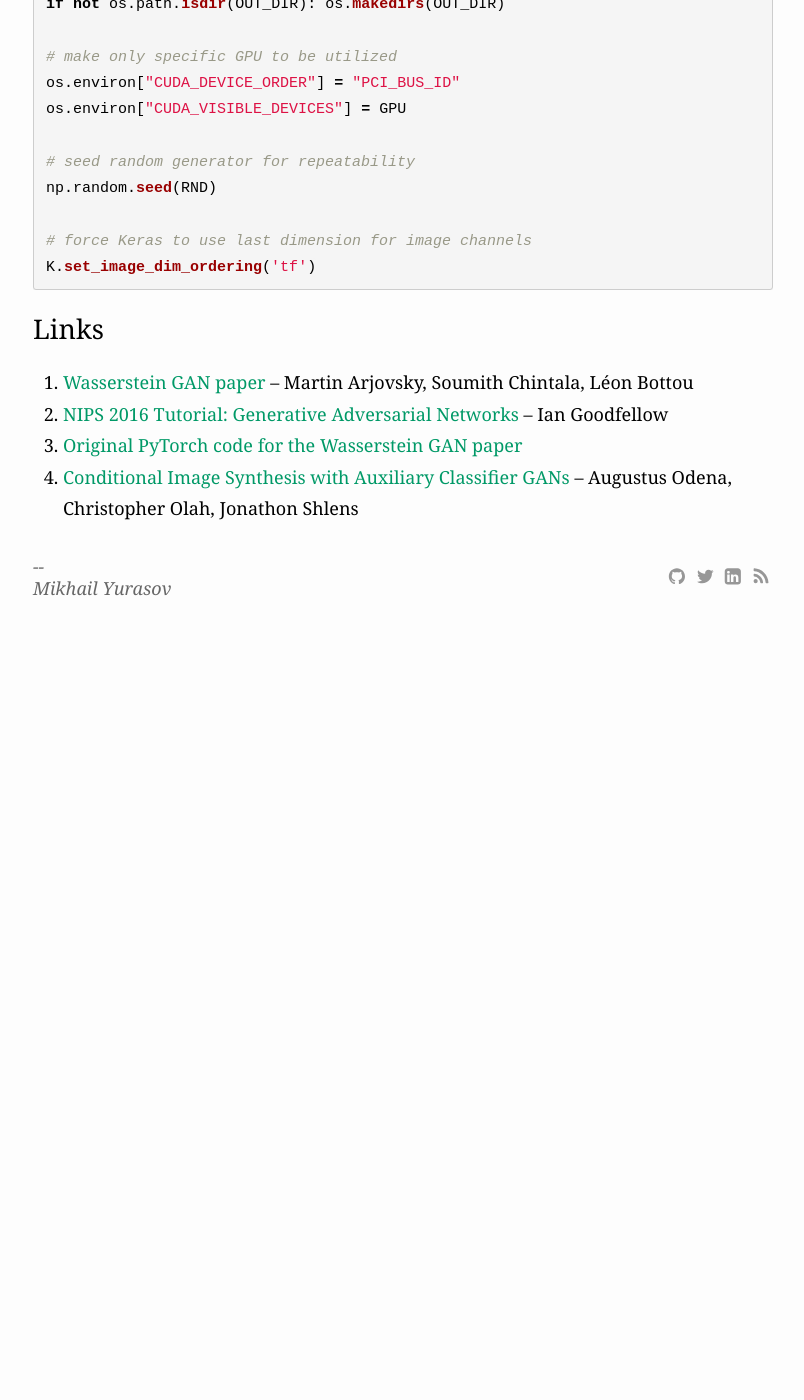
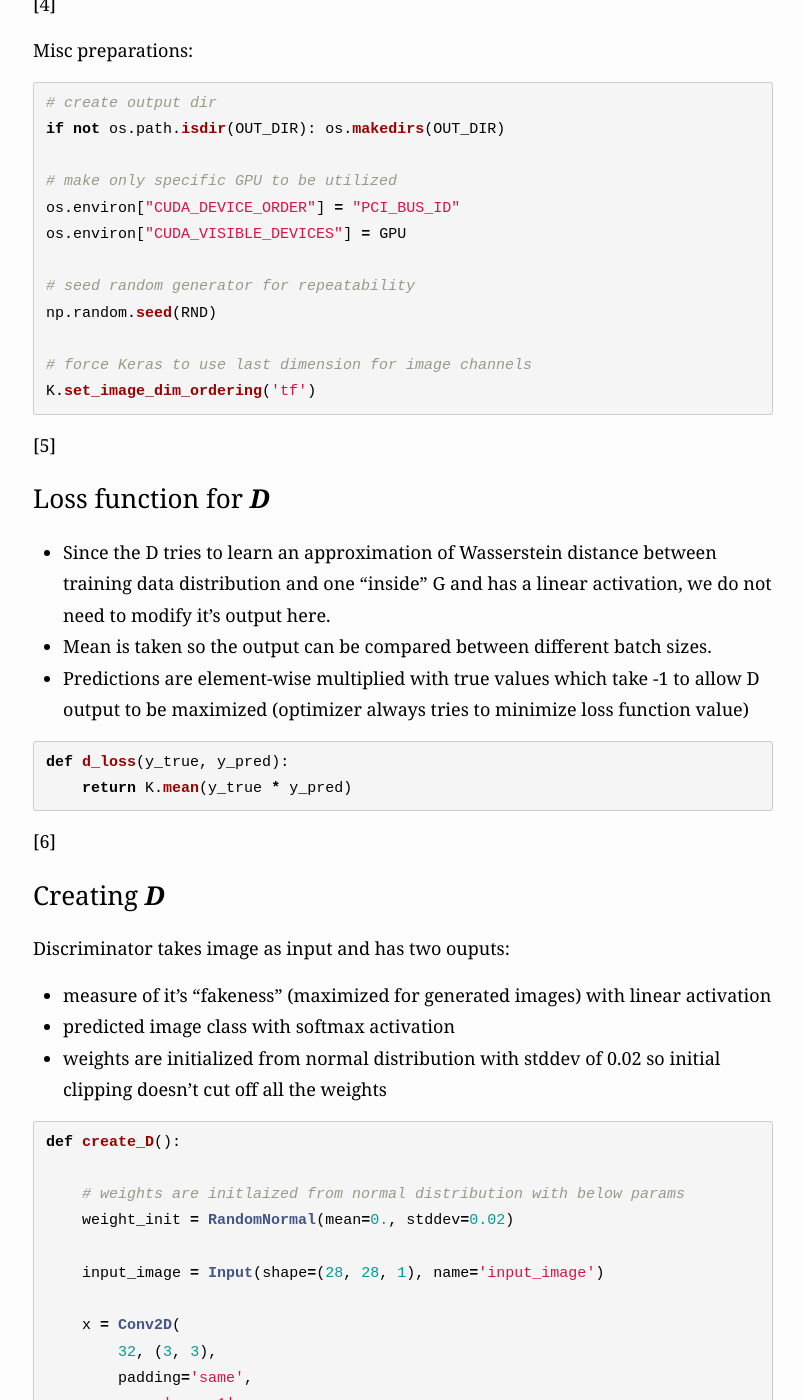
Before and after one commit to myurasov/myurasov.github.io, a Jekyll site: the page built from _posts/2017-08-29-wasserstein-gan-keras.md, in a window 1280 px wide and 1400 px high, scrolled down 4128 px. Shown: the whole window, without its empty margins (237-1041 px from the left). Built offline with Jekyll 4.4.1, drawn with Linux system fonts in a browser that asks for light colours; comment, search, counter and statistics services are not loaded; before the commit the page ends 4758 px from its top, so only the background shows below that; some of the changed text lies outside the part shown.

Commit message:
Some more code

````diff
--- a/_posts/2017-08-29-wasserstein-gan-keras.md
+++ b/_posts/2017-08-29-wasserstein-gan-keras.md
@@ -38,6 +38,8 @@ TODO:
 - [GAN?](#gan)
 - [Wasserstein GAN?](#wasserstein-gan)
 - [Code!](#code)
+    - [Loss function for _**D**_](#loss-function-for-_d_)
+    - [Creating _**D**_](#creating-_d_)
 - [Links](#links)
 
 <!-- END doctoc generated TOC please keep comment here to allow auto update -->
@@ -81,7 +83,11 @@ Authors claim that compared to vanilla GAN, WGAN has the following benefits:
 
 # Code!
 
-Let's blow the dust off the keyboard. We will implement Wasserstein variety of [ACGAN](https://arxiv.org/pdf/1610.09585v3.pdf) in Keras. ACGAN is a GAN in which _**D**_ predicts not only if the sample is real or fake but also a class to which it belongs.
+Let's blow the dust off the keyboard.
+
+We will implement Wasserstein variety of [ACGAN](https://arxiv.org/pdf/1610.09585v3.pdf) in Keras. ACGAN is a GAN in which _**D**_ predicts not only if the sample is real or fake but also a class to which it belongs.
+
+Below is the code with a bit of explanation on what's going on.
 
 [1] Libraries import:
 
@@ -159,6 +165,84 @@ np.random.seed(RND)
 K.set_image_dim_ordering('tf')
 ```
 
+[5]
+
+### Loss function for _**D**_
+
+- Since the D tries to learn an approximation of Wasserstein distance between training data distribution and one "inside" G and has a linear activation, we do not need to modify it's output here.
+- Mean is taken so the output can be compared between different batch sizes.
+- Predictions are element-wise multiplied with true values which take -1 to allow D output to be maximized (optimizer always tries to minimize loss function value)
+
+```python
+def d_loss(y_true, y_pred):
+    return K.mean(y_true * y_pred)
+```
+
+[6]
+
+### Creating _**D**_
+
+Discriminator takes image as input and has two ouputs:
+- measure of it's "fakeness" (maximized for generated images) with linear activation
+- predicted image class with softmax activation
+- weights are initialized from normal distribution with stddev of 0.02 so initial clipping doesn't cut off all the weights
+
+```python
+def create_D():
+
+    # weights are initlaized from normal distribution with below params
+    weight_init = RandomNormal(mean=0., stddev=0.02)
+
+    input_image = Input(shape=(28, 28, 1), name='input_image')
+
+    x = Conv2D(
+        32, (3, 3),
+        padding='same',
+        name='conv_1',
+        kernel_initializer=weight_init)(input_image)
+    x = LeakyReLU()(x)
+    x = MaxPool2D(pool_size=2)(x)
+    x = Dropout(0.3)(x)
+
+    x = Conv2D(
+        64, (3, 3),
+        padding='same',
+        name='conv_2',
+        kernel_initializer=weight_init)(x)
+    x = MaxPool2D(pool_size=1)(x)
+    x = LeakyReLU()(x)
+    x = Dropout(0.3)(x)
+
+    x = Conv2D(
+        128, (3, 3),
+        padding='same',
+        name='conv_3',
+        kernel_initializer=weight_init)(x)
+    x = MaxPool2D(pool_size=2)(x)
+    x = LeakyReLU()(x)
+    x = Dropout(0.3)(x)
+
+    x = Conv2D(
+        256, (3, 3),
+        padding='same',
+        name='coonv_4',
+        kernel_initializer=weight_init)(x)
+    x = MaxPool2D(pool_size=1)(x)
+    x = LeakyReLU()(x)
+    x = Dropout(0.3)(x)
+
+    features = Flatten()(x)
+
+    output_is_fake = Dense(
+        1, activation='linear', name='output_is_fake')(features)
+
+    output_class = Dense(
+        10, activation='softmax', name='output_class')(features)
+
+    return Model(
+        inputs=[input_image], outputs=[output_is_fake, output_class], name='D')
+```
+
 # Links
 
 1. [Wasserstein GAN paper](https://arxiv.org/pdf/1701.07875.pdf) – Martin Arjovsky, Soumith Chintala, Léon Bottou
````
